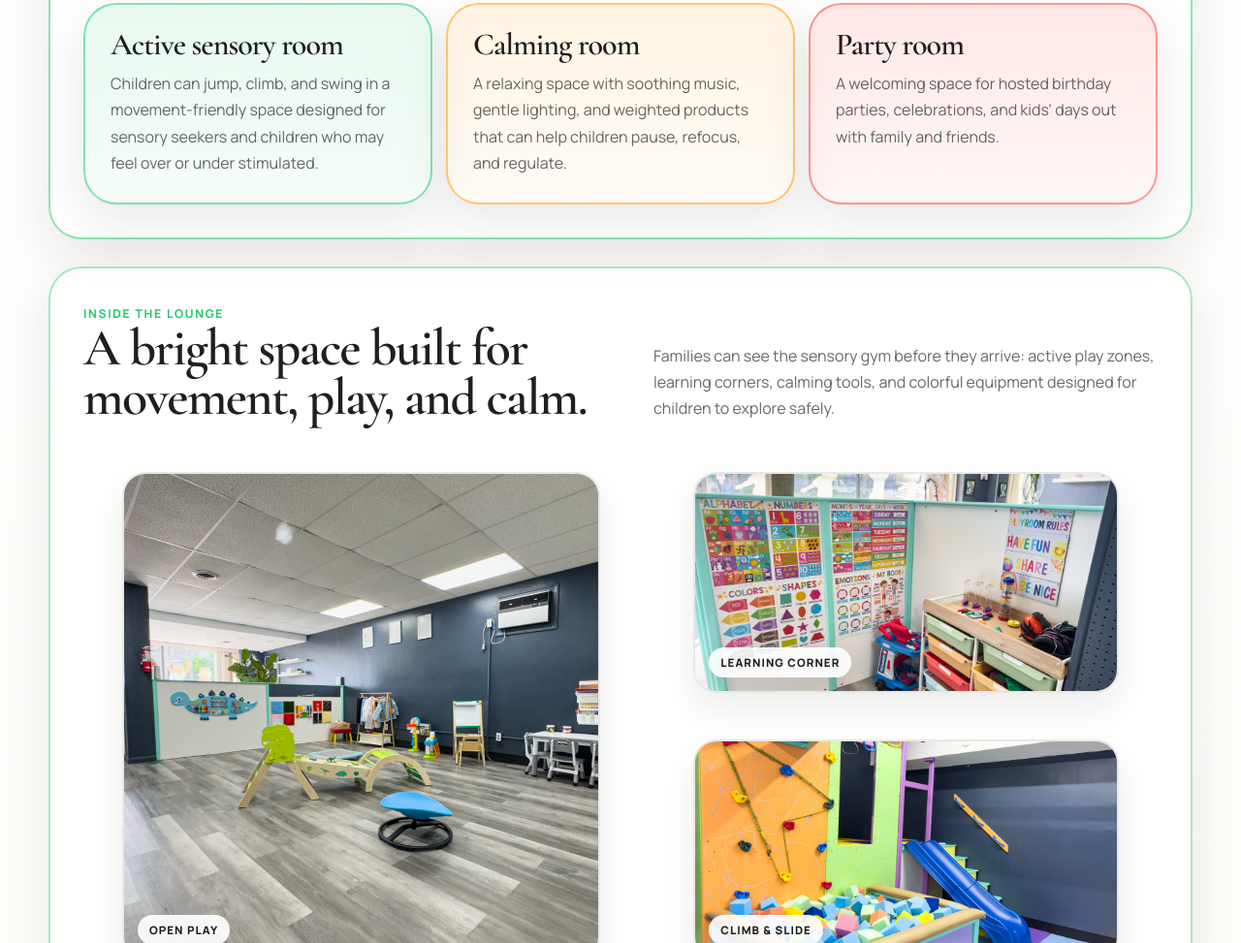
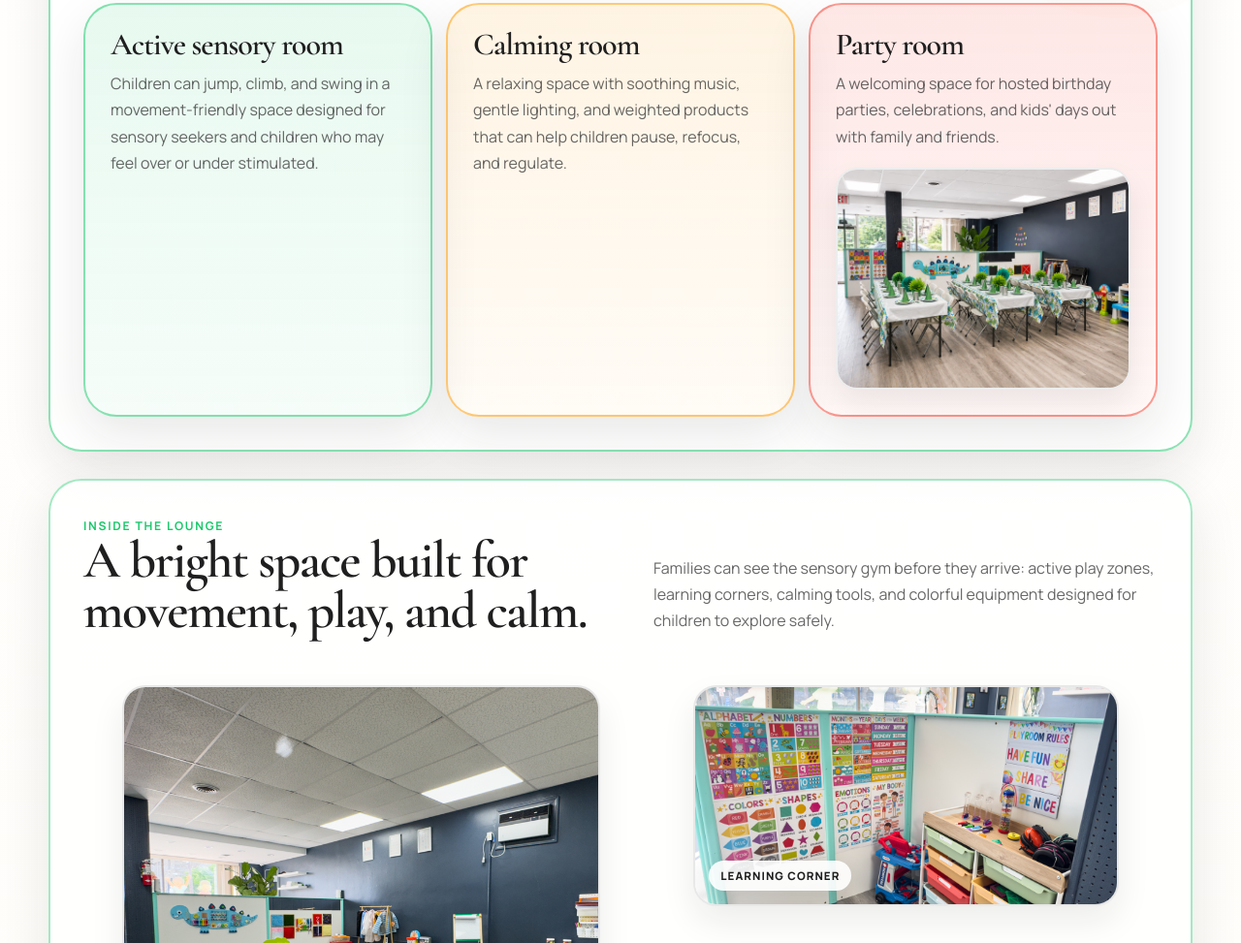
Before and after one commit to innergclaw/ownyourweb-landing, a website: page demos/strength-resilience-children-lounge.html in a window 1280 px wide. Shown: the part 895-1868 px from the top of the page at 97% size. Drawn offline with nearby package versions, Linux system fonts and the light colour scheme.

Commit message:
Add SR party room photo

```diff
--- a/demos/strength-resilience-children-lounge.html
+++ b/demos/strength-resilience-children-lounge.html
@@ -382,6 +382,22 @@
       line-height: 1.72;
     }
 
+    .highlight-image {
+      margin: 18px 0 0;
+      overflow: hidden;
+      border: 2px solid rgba(31,31,31,.08);
+      border-radius: 22px;
+      background: #ffffff;
+      box-shadow: 0 14px 28px rgba(31,31,31,.08);
+    }
+
+    .highlight-image img {
+      display: block;
+      width: 100%;
+      aspect-ratio: 4 / 3;
+      object-fit: cover;
+    }
+
     .story-grid {
       grid-template-columns: 1.04fr .96fr;
     }
@@ -696,6 +712,9 @@
           <article class="highlight-card">
             <h3>Party room</h3>
             <p>A welcoming space for hosted birthday parties, celebrations, and kids' days out with family and friends.</p>
+            <figure class="highlight-image">
+              <img src="assets/strength-resilience/sr-party-room.jpeg" alt="SR Sensory Gym party room set up with decorated tables, chairs, and birthday party supplies" />
+            </figure>
           </article>
         </div>
       </section>
```
Also changed, not shown: demos/assets/strength-resilience/sr-party-room.jpeg (added).
